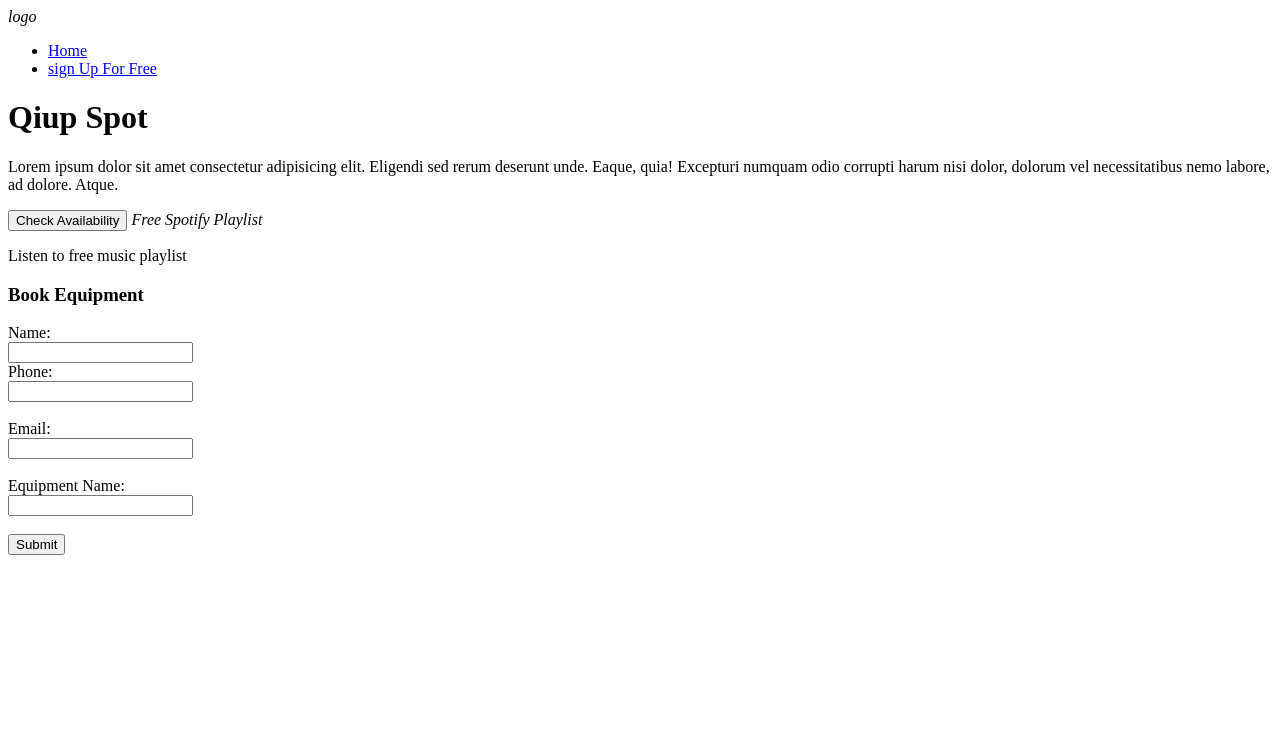
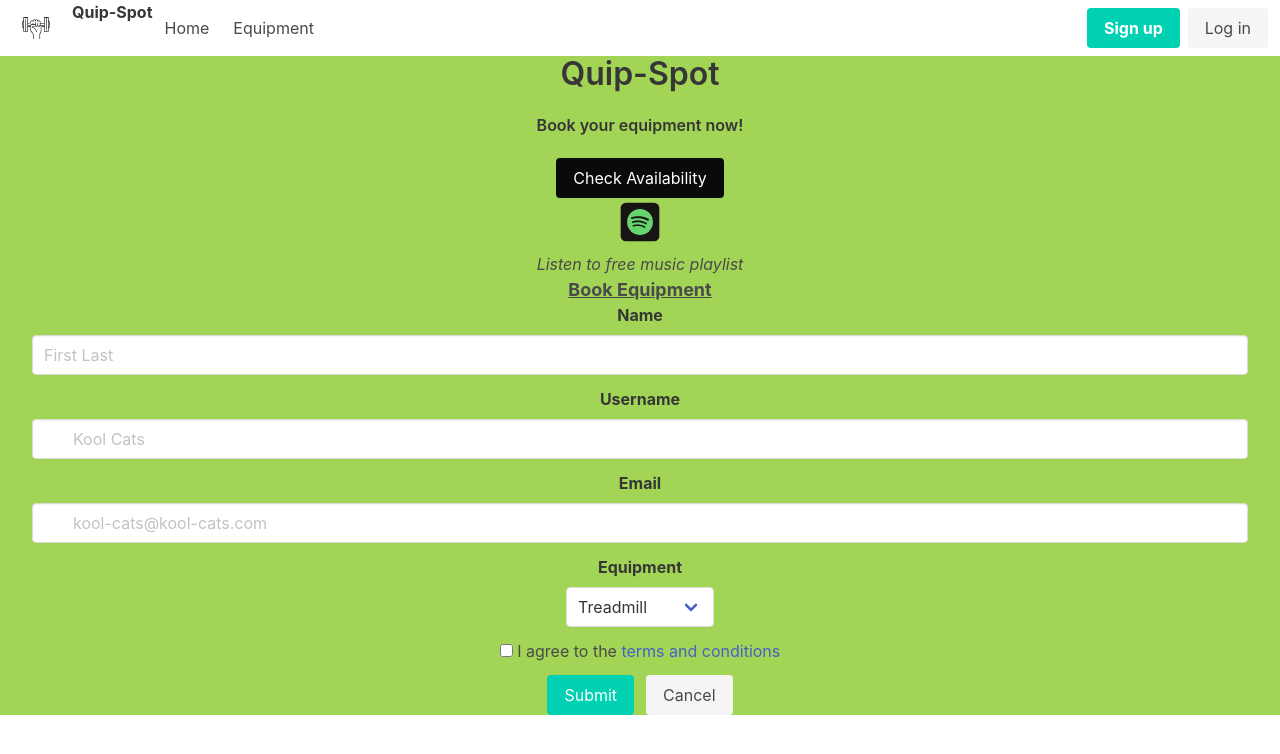
Before and after one commit to chickengong/project-1-kool-cats-1, a plain HTML site: page index.html in a window 1280 px wide. Drawn offline with nearby package versions, Linux system fonts and the light colour scheme.

Commit message:
updated html, created css and js

```diff
--- /dev/null
+++ b/assets/css/style.css
@@ -0,0 +1,17 @@
+body {
+    background-color: rgb(162, 213, 85);
+    text-align: center;
+}
+
+#Book-Equipment {
+    text-decoration: underline;
+    font-weight: bolder;
+    font-size: large;
+}
+
+
+/* Make icon larger
+/* Center "Quip-Spot" in NavBar
+/* Think about deleting some lines
+/* Think about deleting Message box
+/* Think about deleting Yes or No section
--- a/index.html
+++ b/index.html
@@ -1,47 +1,144 @@
 <!DOCTYPE html>
 <html lang="en">
-<head>
-  <meta charset="UTF-8">
-  <meta http-equiv="X-UA-Compatible" content="IE=edge">
-  <meta name="viewport" content="width=device-width, initial-scale=1.0">
-  <title>Quip-Spot</title>
-</head>
-<body>
+  <head>
+    <title>Quip-Spot</title>
+    <meta charset="UTF-8">
+    <meta http-equiv="X-UA-Compatible" content="IE=edge">
+    <meta name="viewport" content="width=device-width, initial-scale=1">
+    <link rel="stylesheet" href="https://cdn.jsdelivr.net/npm/bulma@0.9.4/css/bulma.min.css">
+    <link rel="stylesheet" type="text/css" href="./assets/css/style.css" />
+
+  </head>
+
   <header>
-    <i class=""> logo </i>
 
-    <ul>
-      <li><a href="#home"> Home</a></li>
-      <li><a href="#sing-up"> sign Up For Free</a></li>
-    </ul>
+    <nav class="navbar" role="navigation" aria-label="main navigation">
+      <div class="navbar-brand">
+        <a class="navbar-item" href="https://www.planetfitness.com/">
+          <img src="./assets/iconfinder_dumbell_gym_healthy life_take exercise_training_weight_workout_4042280.svg" width="48" height="48">
+        </a>
+        <p><strong>Quip-Spot</strong></p>
+
+        <a role="button" class="navbar-burger" aria-label="menu" aria-expanded="false" data-target="navbarBasicExample" id="burger">
+          <span aria-hidden="true"></span>
+          <span aria-hidden="true"></span>
+          <span aria-hidden="true"></span>
+        </a>
+      </div>
+
+      <div id="navbarBasicExample" class="navbar-menu">
+        <div class="navbar-start">
+          <a class="navbar-item" href="https://www.planetfitness.com/">
+            Home
+          </a>
+          <a class="navbar-item" href="#https://www.planetfitness.com/">
+            Equipment
+          </a>
+        </div>
+
+        <div class="navbar-end">
+          <div class="navbar-item">
+            <div class="buttons">
+              <a class="button is-primary">
+                <strong>Sign up</strong>
+              </a>
+              <a class="button is-light">
+                Log in
+              </a>
+            </div>
+          </div>
+        </div>
+      </div>
+    </nav>
 
   </header>
-  <h1>
-    Qiup Spot
-  </h1>
-  <p> Lorem ipsum dolor sit amet consectetur adipisicing elit. Eligendi sed rerum deserunt unde. Eaque, quia! Excepturi numquam odio corrupti harum nisi dolor, dolorum vel necessitatibus nemo labore, ad dolore. Atque.</p>
 
-  <button> Check Availability </button>
+  <body>
+    <h1 class="title is-3">Quip-Spot</h1>
+    <h2 class="title is-6">Book your equipment now!</h2>
 
-  <i class=""> Free Spotify Playlist  </i>
-  <p>Listen to free music playlist</p>
+    <button class="button is-black is large">Check Availability</button>
 
-  <h3> Book Equipment</h3>
+    <div class="Spotify">
+      <a class="spotify-logo" href="https://www.spotify.com/">
+        <img src="./assets/iconfinder_spotify_music_audio_song_sound_social media_8010463.svg" width="48" height="48">
+      </a>
+      <p><em>Listen to free music playlist</em></p>
+    </div>
 
-  <form action="/action_page.php">
-    <label for="fname">Name:</label><br>
-    <input type="text" id="fname" name="fname"><br>
-    <label for="lname">Phone:</label><br>
-    <input type="text" id="lname" name="lname"><br><br>
-    <label for="lname">Email:</label><br>
-    <input type="text" id="lname" name="lname"><br><br>
-    <label for="lname">Equipment Name:</label><br>
-    <input type="text" id="lname" name="lname"><br><br>
-    <input type="submit" value="Submit">
-  </form>
+    <section class="container is-fluid">
+      <p id="Book-Equipment">Book Equipment</p>
+      <div class="field">
+        <label class="label">Name</label>
+        <div class="control">
+          <input class="input" type="text" placeholder="First Last">
+        </div>
+      </div>
 
+      <div class="field">
+       <label class="label">Username</label>
+        <div class="control has-icons-left">
+          <input class="input" type="text" placeholder="Kool Cats" value="">
+          <span class="icon is-small is-left">
+            <i class="fas fa-user"></i>
+          </span>
 
+          <span class="icon is-small is-right">
+            <i class="fas fa-check"></i>
+          </span>
+        </div>
+      </div>
 
+      <div class="field">
+        <label class="label">Email</label>
+        <div class="control has-icons-left has-icons-right">
+          <input class="input" type="email" placeholder="kool-cats@kool-cats.com" value="">
+          <span class="icon is-small is-left">
+           <i class="fas fa-envelope"></i>
+          </span>
+          <span class="icon is-small is-right">
+           <i class="fas fa-exclamation-triangle"></i>
+          </span>
+        </div>
+      </div>
 
-</body>
+      <div class="field">
+        <label class="label">Equipment</label>
+        <div class="control">
+         <div class="select">
+            <select>
+              <option>Treadmill</option>
+              <option>Elliptical</option>
+              <option>Bench Press</option>
+            </select>
+          </div>
+        </div>
+      </div>
+
+      <div class="field">
+        <div class="control">
+          <label class="checkbox">
+            <input type="checkbox">
+            I agree to the <a href="#">terms and conditions</a>
+          </label>
+        </div>
+      </div>
+
+      <div class="field is-grouped is-grouped-centered">
+        <p class="control">
+          <a class="button is-primary">
+            Submit
+          </a>
+        </p>
+        <p class="control">
+          <a class="button is-light">
+            Cancel
+          </a>
+        </p>
+      </div>
+    </section>
+
+    <script src="index.js"></script>
+
+  </body>
 </html>
--- /dev/null
+++ b/index.js
@@ -0,0 +1,7 @@
+//mobile menu
+const burgerIcon = document.querySelector('#burger');
+const navbarMenu = document.querySelector('#navbarBasicExample');
+
+burgerIcon.addEventListener('click', () => {
+    navbarMenu.classList.toggle('is-active');
+});
```
Also changed, not shown: assets/iconfinder_dumbell_gym_healthy life_take exercise_training_weight_workout_4042280.svg (added), assets/iconfinder_spotify_music_audio_song_sound_social media_8010463.svg (added), style/style.css (deleted), 1 other file.
